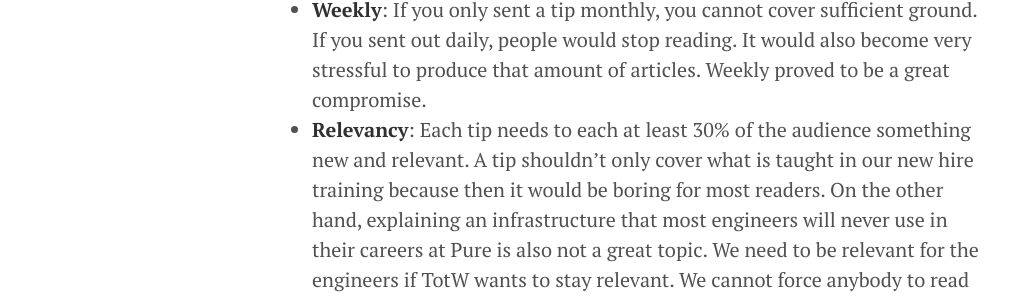
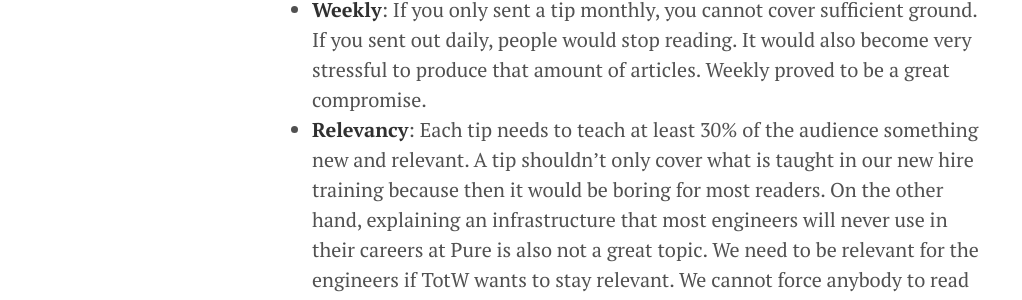
Before and after one commit to dmeister/blog, a Jekyll site: the page built from _posts/2020-10-11-totw.md, in a window 1280 px wide and 900 px high, scrolled down 1221 px. Shown: the part 144-444 px from the top of the window, without its empty margins (8-1030 px from the left). Built offline with Jekyll 4.4.1, drawn with Linux system fonts in a browser that asks for light colours; some of the changed text lies outside the part shown.

Commit message:
Update 2020-10-11-totw.md
typo

```diff
--- a/_posts/2020-10-11-totw.md
+++ b/_posts/2020-10-11-totw.md
@@ -33,7 +33,7 @@ The tips follow a specific form, which I think are essential for the idea to be
   leads. They are good to keep you honest. I once wrote an article about "East Const" and it was vetoed
   because while I assumed "Prefer East Const" reflects the consensus at Pure, it actually didn't.
 - __Weekly__: If you only sent a tip monthly, you cannot cover sufficient ground. If you sent out daily, people would stop reading. It would also become very stressful to produce that amount of articles. Weekly proved to be a great compromise.
-- __Relevancy__: Each tip needs to each at least 30% of the audience something new and relevant. A tip shouldn't only cover
+- __Relevancy__: Each tip needs to teach at least 30% of the audience something new and relevant. A tip shouldn't only cover
   what is taught in our new hire training because then it would be boring for most readers. On the other hand, explaining an infrastructure that most engineers will never use in their careers at Pure is also not a great topic. We need to be relevant for the engineers if TotW wants to stay relevant. We cannot force anybody to read them or to apply them in practice.
 - __Not a replacement for other forms of knowledge transfer__: TotW is not a replacement for our new hire training and certainly not a replacement for documentation.
 - __Tone__: The tone is important. While our style is pretty down to earth, I am not good at injecting jokes into my writing, we always try to not preach from the pulpit. It is always important to treat engineers with respect. Nearly all guidelines have exceptions. We hardly use the word "Never" and each time we did there was a long discussion before we went with it.
```
